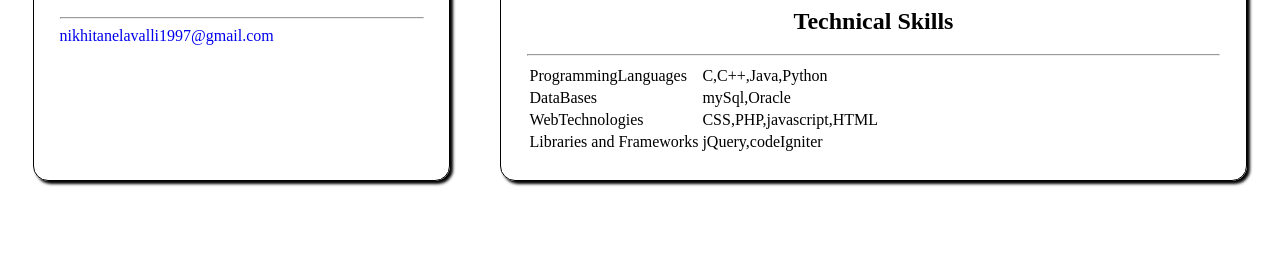
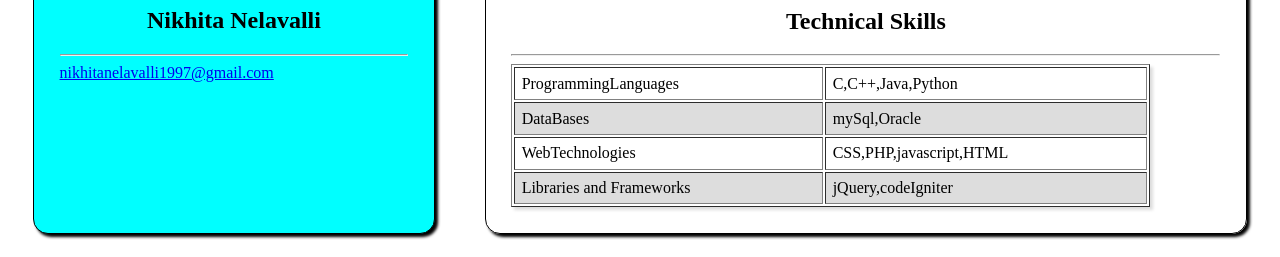
Before and after one commit to nikhitanelavalli575/resume, a plain HTML site: page index.html in a window 1280 px wide. Shown: the part 587-844 px from the top of the page. Before the commit the page ends 801 px from the top, so only its background shows below. Drawn offline with Linux system fonts and the light colour scheme.

Commit message:
third commit

```diff
--- a/main.js
+++ b/main.js
@@ -99,4 +99,6 @@ function fun_tech(skills)
     tr+="<tr><td>"+skills[i].name+"</td><td>"+skills[i].Data+"</td></tr>"
   }
   table.innerHTML=tr;
+  table.border=1;
+
 }
--- a/styles/style.css
+++ b/styles/style.css
@@ -1,3 +1,17 @@
+table{
+  width:90%;
+  box-shadow:3px 3px 3px #ddd;
+}
+td{
+  padding:1%;
+}
+tr:nth-child(even){
+  background:#ddd;
+}
+}
+
+
+
 a{
   text-decoration:none;
   }
@@ -13,6 +27,7 @@ a{
   box-shadow:3px 3px 3px #000;
   padding:2%;
   margin:2%;
+  background-color: #00FFFF;
 }
 .child2{
   max-width:70%;
@@ -21,6 +36,7 @@ a{
       box-shadow:3px 3px 3px #000;
   padding:2%;
   margin:2%;
+
 
 }
 
```
Also changed, not shown: images/profile.png.
